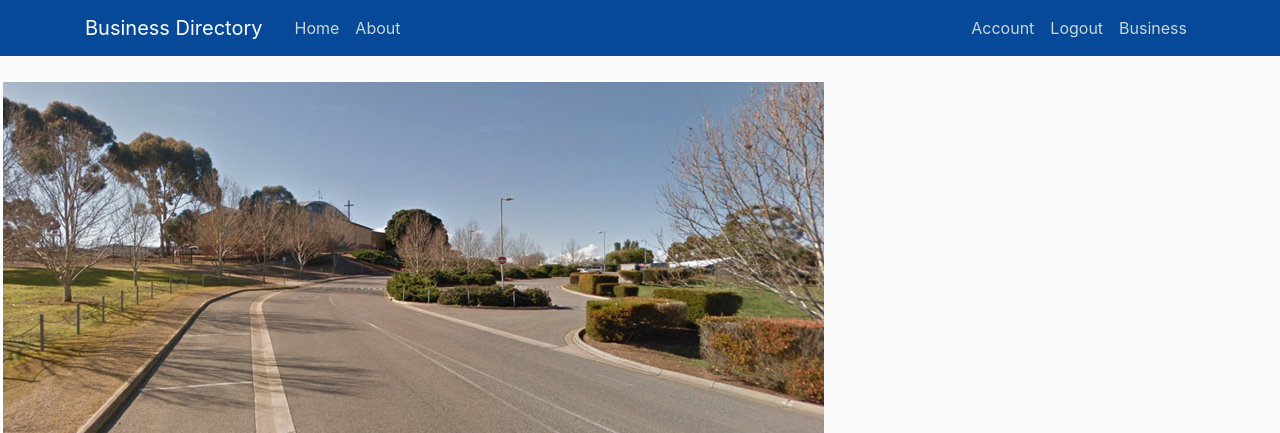
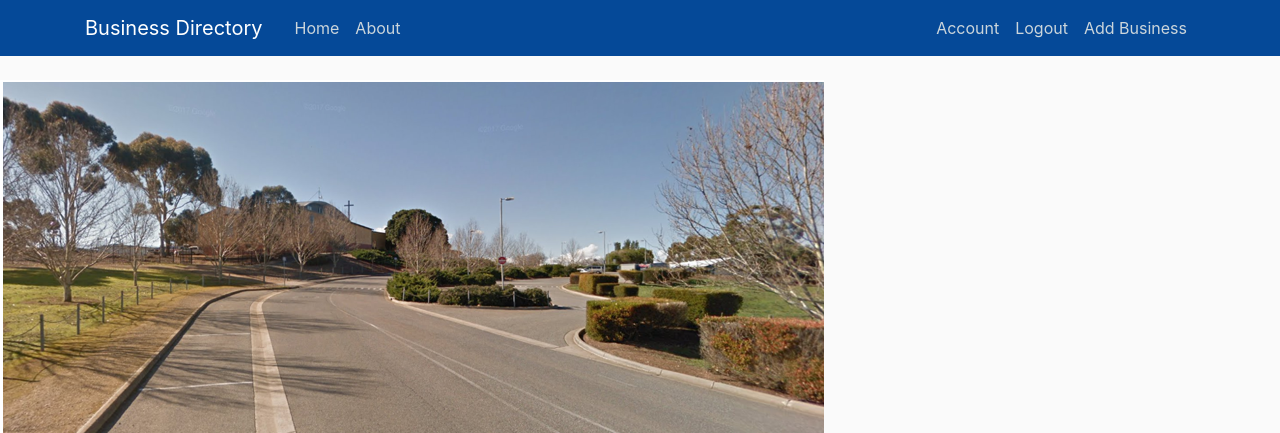
Before and after one commit to mcphelr/Business-Directory, a Flask app: page /about in a window 1280 px wide. Shown: the top 433 px of the page. Run offline with Flask 2, Linux system fonts and the light colour scheme; a user stored in the database is signed in; some libraries are stand-ins or nearby versions.

Commit message:
changed business to say add business

```diff
--- a/app/Templates/layout.html
+++ b/app/Templates/layout.html
@@ -38,7 +38,7 @@
 	        	{% if current_user.is_authenticated %}
 	        	<a class="nav-item nav-link" href="/account">Account</a>
 	        	<a class="nav-item nav-link" href="/logout">Logout</a>
-	        	<a class="nav-item nav-link" href="/business/new">Business</a>			<!-- Add an if statement which determines if there is a business for the account yet and if so, it will take it to the business page, if not, it will go to create page. -->
+	        	<a class="nav-item nav-link" href="/business/new">Add Business</a>			<!-- Add an if statement which determines if there is a business for the account yet and if so, it will take it to the business page, if not, it will go to create page. -->
 	        	{% else%}
 	          		<a class="nav-item nav-link" href="/login">Login</a>
 	          		<a class="nav-item nav-link" href="/register">Register</a>
```
Also changed, not shown: app/site.db.
